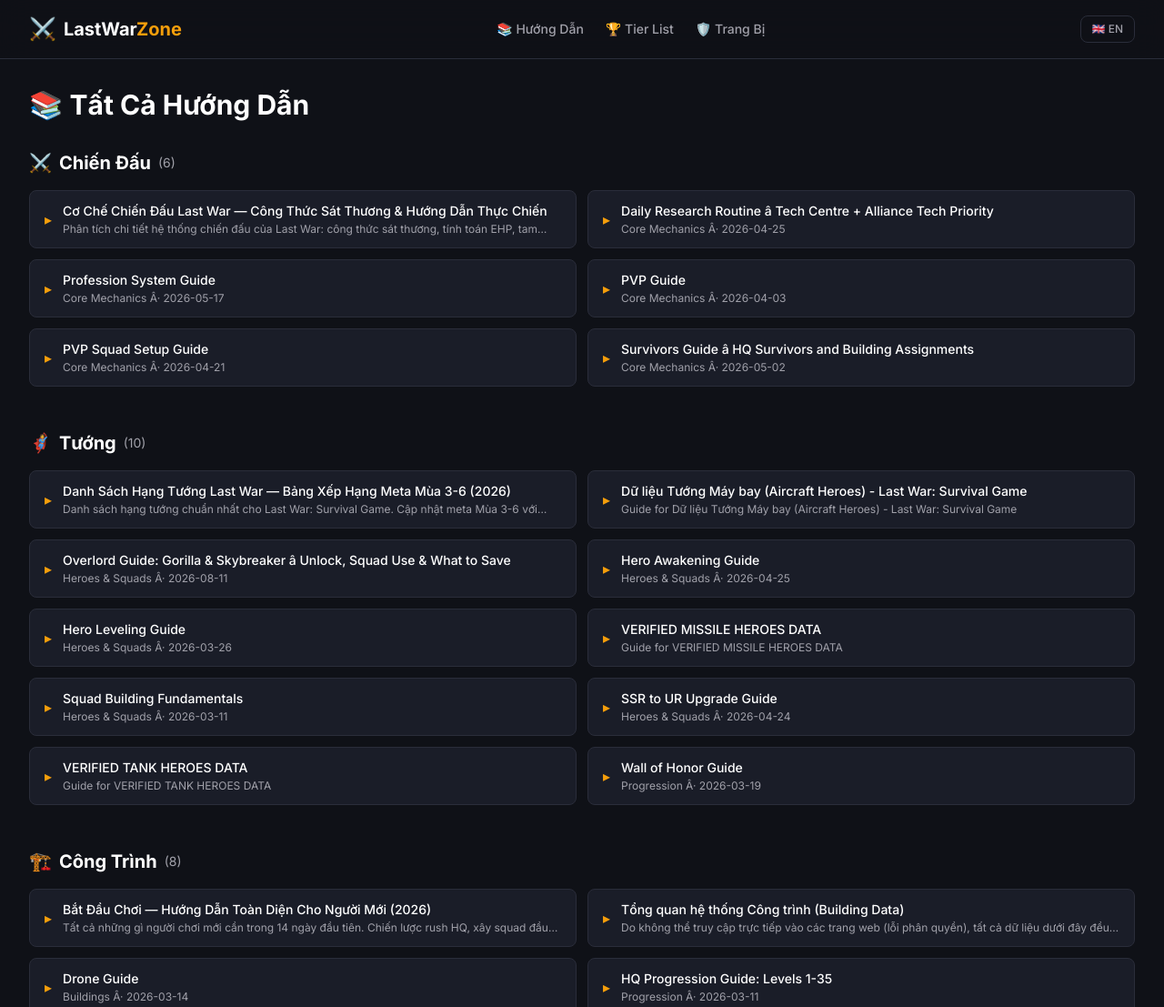
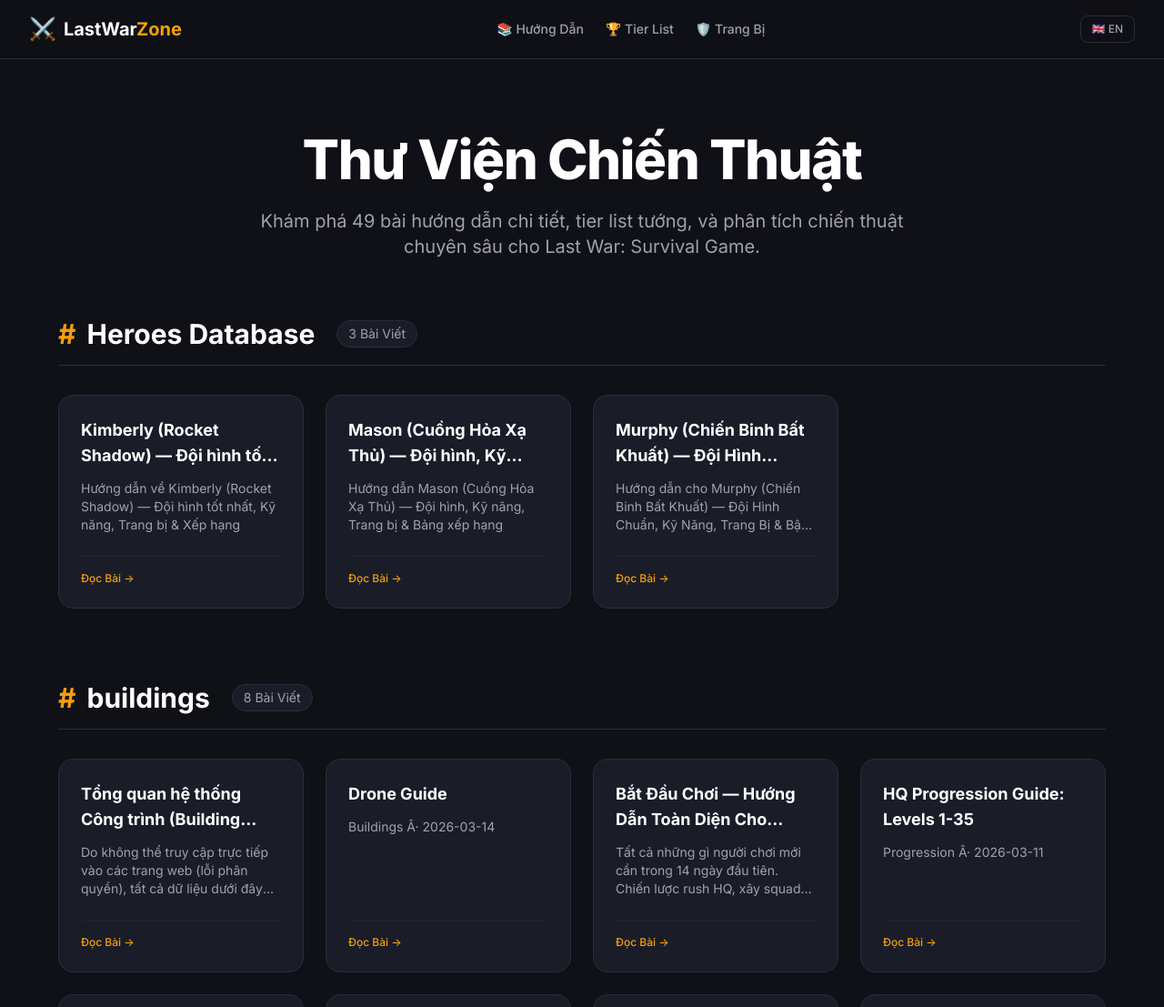
Before and after one commit to xtopreview-collab/lastwarzone, an Astro site: page /vi/guides in a window 1280 px wide. Shown: the top 1107 px of the page at 91% size. Built offline with nearby package versions, Linux system fonts and the light colour scheme; Astro itself is replaced by a stand-in of ours.

Commit message:
feat(ECC): Add Guides Hub UI (Directory Grid) for EN and VI

```diff
--- a/src/pages/en/guides/index.astro
+++ b/src/pages/en/guides/index.astro
@@ -4,57 +4,82 @@ import { getCollection } from 'astro:content';
 
 const allGuides = await getCollection('guides', ({ id }) => id.startsWith('en/'));
 
-const categoryMap: Record<string, { icon: string; name: string; guides: typeof allGuides }> = {
-  combat: { icon: '⚔️', name: 'Combat & PvP', guides: [] },
-  heroes: { icon: '🦸', name: 'Heroes', guides: [] },
-  buildings: { icon: '🏗️', name: 'Base Development', guides: [] },
-  gear: { icon: '🛡️', name: 'Gear & Equipment', guides: [] },
-  resources: { icon: '💎', name: 'Resources', guides: [] },
-  seasons: { icon: '🏆', name: 'Seasons & Events', guides: [] },
-  decorations: { icon: '🏛️', name: 'Decorations', guides: [] },
-};
+// Group guides by category
+const groupedGuides = allGuides.reduce((acc, guide) => {
+  const category = guide.data.category || 'Uncategorized';
+  if (!acc[category]) {
+    acc[category] = [];
+  }
+  acc[category].push(guide);
+  return acc;
+}, {} as Record<string, typeof allGuides>);
 
-allGuides.forEach((guide) => {
-  const cat = guide.data.category || 'combat';
-  if (categoryMap[cat]) {
-    categoryMap[cat].guides.push(guide);
-  }
+// Define the ideal display order for categories
+const categoryOrder = [
+  'General Guides',
+  'Heroes Database',
+  'Tools & Calculators',
+  'Pre-Season 1',
+  'Season 1',
+  'Season 2',
+  'Season 3',
+  'Season 4',
+  'Season 5',
+  'Season 6'
+];
+
+// Sort categories based on predefined order
+const sortedCategories = Object.keys(groupedGuides).sort((a, b) => {
+  const indexA = categoryOrder.indexOf(a);
+  const indexB = categoryOrder.indexOf(b);
+  if (indexA === -1 && indexB === -1) return a.localeCompare(b);
+  if (indexA === -1) return 1;
+  if (indexB === -1) return -1;
+  return indexA - indexB;
 });
 ---
 
-<BaseLayout title="All Guides" lang="en">
-  <h1 class="text-3xl font-bold text-white mb-8">📚 All Guides</h1>
+<BaseLayout title="All Guides - Last War Vault Clone" description="Browse all 260+ guides for Last War: Survival Game." lang="en">
+  <div class="max-w-7xl mx-auto py-12 px-4 sm:px-6 lg:px-8">
+    <div class="text-center mb-16">
+      <h1 class="text-4xl md:text-6xl font-black text-white tracking-tight mb-6">Last War Library</h1>
+      <p class="text-xl text-dark-muted max-w-3xl mx-auto">Explore {allGuides.length} comprehensive guides, tier lists, and strategies for Last War: Survival Game.</p>
+    </div>
 
-  {Object.entries(categoryMap).map(([catId, cat]) => (
-    cat.guides.length > 0 && (
-      <section id={catId} class="mb-12">
-        <h2 class="text-xl font-bold text-white mb-4 flex items-center gap-2">
-          <span>{cat.icon}</span>
-          <span>{cat.name}</span>
-          <span class="text-sm font-normal text-dark-muted">({cat.guides.length})</span>
+    <div class="space-y-20">
+      {sortedCategories.map(category => (
+        <section>
+          <div class="border-b border-dark-border pb-4 mb-8">
+            <h2 class="text-3xl font-bold text-white flex items-center gap-3">
+              <span class="text-dark-accent">#</span> {category}
+              <span class="text-sm font-normal text-dark-muted bg-dark-card px-3 py-1 rounded-full ml-3 border border-dark-border">
+                {groupedGuides[category].length} Guides
+              </span>
             </h2>
-        <div class="grid grid-cols-1 md:grid-cols-2 gap-3">
-          {cat.guides.sort((a, b) => a.data.order - b.data.order).map((guide) => {
-            const slug = guide.id.replace('en/', '').replace('.md', '').replace(/_/g, '-');
-            return (
-              <a
-                href={`/en/guides/${slug}/`}
-                class="group flex items-center gap-3 rounded-lg border border-dark-border bg-dark-card px-4 py-3 hover:border-dark-accent transition-all"
-              >
-                <span class="text-dark-accent">▸</span>
-                <div>
-                  <h3 class="font-medium text-white group-hover:text-dark-accent transition-colors text-sm">
+          </div>
+
+          <div class="grid grid-cols-1 md:grid-cols-2 lg:grid-cols-3 xl:grid-cols-4 gap-6">
+            {groupedGuides[category].map(guide => (
+              <a href={`/en/guides/${guide.id.replace('en/', '').replace('.md', '').replace(/_/g, '-')}`}
+                 class="group block bg-dark-card border border-dark-border rounded-2xl p-6 hover:border-dark-accent hover:bg-dark-bg transition-all duration-300 shadow-sm hover:shadow-md hover:shadow-dark-accent/10 flex flex-col h-full relative overflow-hidden">
+                <div class="absolute top-0 left-0 w-full h-1 bg-gradient-to-r from-dark-accent to-blue-500 opacity-0 group-hover:opacity-100 transition-opacity"></div>
+
+                <h3 class="text-lg font-bold text-white group-hover:text-dark-accent transition-colors mb-3 line-clamp-2">
                   {guide.data.title}
                 </h3>
-                  {guide.data.description && (
-                    <p class="text-xs text-dark-muted mt-0.5 line-clamp-1">{guide.data.description}</p>
-                  )}
+                <p class="text-sm text-dark-muted line-clamp-3 mb-6 flex-grow">
+                  {guide.data.description || 'Comprehensive strategy and analysis for Last War: Survival Game.'}
+                </p>
+
+                <div class="flex items-center justify-between text-xs font-medium mt-auto pt-4 border-t border-dark-border/50">
+                  <span class="text-dark-accent">Read Guide &rarr;</span>
+                  <span class="text-dark-muted">{guide.data.pubDate}</span>
                 </div>
               </a>
-            );
-          })}
+            ))}
           </div>
         </section>
-    )
       ))}
+    </div>
+  </div>
 </BaseLayout>
--- a/src/pages/vi/guides/index.astro
+++ b/src/pages/vi/guides/index.astro
@@ -4,57 +4,92 @@ import { getCollection } from 'astro:content';
 
 const allGuides = await getCollection('guides', ({ id }) => id.startsWith('vi/'));
 
-const categoryMap: Record<string, { icon: string; name: string; guides: typeof allGuides }> = {
-  combat: { icon: '⚔️', name: 'Chiến Đấu', guides: [] },
-  heroes: { icon: '🦸', name: 'Tướng', guides: [] },
-  buildings: { icon: '🏗️', name: 'Công Trình', guides: [] },
-  gear: { icon: '🛡️', name: 'Trang Bị', guides: [] },
-  resources: { icon: '💎', name: 'Tài Nguyên', guides: [] },
-  seasons: { icon: '🏆', name: 'Mùa Giải', guides: [] },
-  decorations: { icon: '🏛️', name: 'Trang Trí', guides: [] },
-};
+const groupedGuides = allGuides.reduce((acc, guide) => {
+  const category = guide.data.category || 'Uncategorized';
+  if (!acc[category]) {
+    acc[category] = [];
+  }
+  acc[category].push(guide);
+  return acc;
+}, {} as Record<string, typeof allGuides>);
 
-allGuides.forEach((guide) => {
-  const cat = guide.data.category || 'combat';
-  if (categoryMap[cat]) {
-    categoryMap[cat].guides.push(guide);
-  }
+const categoryOrder = [
+  'General Guides',
+  'Heroes Database',
+  'Tools & Calculators',
+  'Pre-Season 1',
+  'Season 1',
+  'Season 2',
+  'Season 3',
+  'Season 4',
+  'Season 5',
+  'Season 6'
+];
+
+const sortedCategories = Object.keys(groupedGuides).sort((a, b) => {
+  const indexA = categoryOrder.indexOf(a);
+  const indexB = categoryOrder.indexOf(b);
+  if (indexA === -1 && indexB === -1) return a.localeCompare(b);
+  if (indexA === -1) return 1;
+  if (indexB === -1) return -1;
+  return indexA - indexB;
 });
 ---
 
-<BaseLayout title="Tất Cả Hướng Dẫn" lang="vi">
-  <h1 class="text-3xl font-bold text-white mb-8">📚 Tất Cả Hướng Dẫn</h1>
+<BaseLayout title="Thư Viện Hướng Dẫn - Last War Zone" description="Duyệt toàn bộ hướng dẫn, tier list và chiến thuật cho Last War: Survival Game." lang="vi">
+  <div class="max-w-7xl mx-auto py-12 px-4 sm:px-6 lg:px-8">
+    <div class="text-center mb-16">
+      <h1 class="text-4xl md:text-6xl font-black text-white tracking-tight mb-6">Thư Viện Chiến Thuật</h1>
+      <p class="text-xl text-dark-muted max-w-3xl mx-auto">Khám phá {allGuides.length} bài hướng dẫn chi tiết, tier list tướng, và phân tích chiến thuật chuyên sâu cho Last War: Survival Game.</p>
+    </div>
 
-  {Object.entries(categoryMap).map(([catId, cat]) => (
-    cat.guides.length > 0 && (
-      <section id={catId} class="mb-12">
-        <h2 class="text-xl font-bold text-white mb-4 flex items-center gap-2">
-          <span>{cat.icon}</span>
-          <span>{cat.name}</span>
-          <span class="text-sm font-normal text-dark-muted">({cat.guides.length})</span>
-        </h2>
-        <div class="grid grid-cols-1 md:grid-cols-2 gap-3">
-          {cat.guides.sort((a, b) => a.data.order - b.data.order).map((guide) => {
-            const slug = guide.id.replace('vi/', '').replace('.md', '').replace(/_/g, '-');
-            return (
-              <a
-                href={`/vi/guides/${slug}/`}
-                class="group flex items-center gap-3 rounded-lg border border-dark-border bg-dark-card px-4 py-3 hover:border-dark-accent transition-all"
-              >
-                <span class="text-dark-accent">▸</span>
-                <div>
-                  <h3 class="font-medium text-white group-hover:text-dark-accent transition-colors text-sm">
-                    {guide.data.title}
-                  </h3>
-                  {guide.data.description && (
-                    <p class="text-xs text-dark-muted mt-0.5 line-clamp-1">{guide.data.description}</p>
-                  )}
+    <div class="space-y-20">
+      {sortedCategories.map(category => (
+        <section>
+          <div class="border-b border-dark-border pb-4 mb-8">
+            <h2 class="text-3xl font-bold text-white flex items-center gap-3">
+              <span class="text-dark-accent">#</span> {category}
+              <span class="text-sm font-normal text-dark-muted bg-dark-card px-3 py-1 rounded-full ml-3 border border-dark-border">
+                {groupedGuides[category].length} Bài Viết
+              </span>
+            </h2>
+          </div>
+
+          <div class="grid grid-cols-1 md:grid-cols-2 lg:grid-cols-3 xl:grid-cols-4 gap-6">
+            {groupedGuides[category].map(guide => (
+              <a href={`/vi/guides/${guide.id.replace('vi/', '').replace('.md', '').replace(/_/g, '-')}`}
+                 class="group block bg-dark-card border border-dark-border rounded-2xl p-6 hover:border-dark-accent hover:bg-dark-bg transition-all duration-300 shadow-sm hover:shadow-md hover:shadow-dark-accent/10 flex flex-col h-full relative overflow-hidden">
+                <div class="absolute top-0 left-0 w-full h-1 bg-gradient-to-r from-dark-accent to-blue-500 opacity-0 group-hover:opacity-100 transition-opacity"></div>
+
+                <h3 class="text-lg font-bold text-white group-hover:text-dark-accent transition-colors mb-3 line-clamp-2">
+                  {guide.data.title}
+                </h3>
+                <p class="text-sm text-dark-muted line-clamp-3 mb-6 flex-grow">
+                  {guide.data.description || 'Hướng dẫn và chiến thuật toàn tập cho Last War: Survival Game.'}
+                </p>
+
+                <div class="flex items-center justify-between text-xs font-medium mt-auto pt-4 border-t border-dark-border/50">
+                  <span class="text-dark-accent">Đọc Bài &rarr;</span>
+                  <span class="text-dark-muted">{guide.data.pubDate}</span>
                 </div>
               </a>
-            );
-          })}
+            ))}
+          </div>
+        </section>
+      ))}
+
+      {allGuides.length < 10 && (
+        <div class="mt-12 p-8 rounded-2xl border-2 border-dashed border-dark-border flex flex-col items-center justify-center text-center bg-dark-card/50">
+          <div class="w-16 h-16 rounded-full bg-dark-accent/10 flex items-center justify-center text-3xl mb-4">🤖</div>
+          <h3 class="text-xl font-bold text-white mb-2">Hệ Thống Đang Dịch Thuật</h3>
+          <p class="text-dark-muted max-w-lg">
+            Hệ thống AI của chúng tôi đang tiến hành biên dịch hàng loạt 250+ bài viết gốc từ tiếng Anh sang tiếng Việt. Các bài viết mới sẽ xuất hiện tại đây khi hoàn thành.
+          </p>
+          <a href="/en/guides/" class="mt-6 px-6 py-2 rounded-full bg-dark-accent text-white font-bold hover:bg-dark-accent-hover transition-colors">
+            Xem Bản Gốc Tiếng Anh
+          </a>
         </div>
-      </section>
-    )
-  ))}
+      )}
+    </div>
+  </div>
 </BaseLayout>
```
Lines whose indentation alone changed are shown as unchanged.
